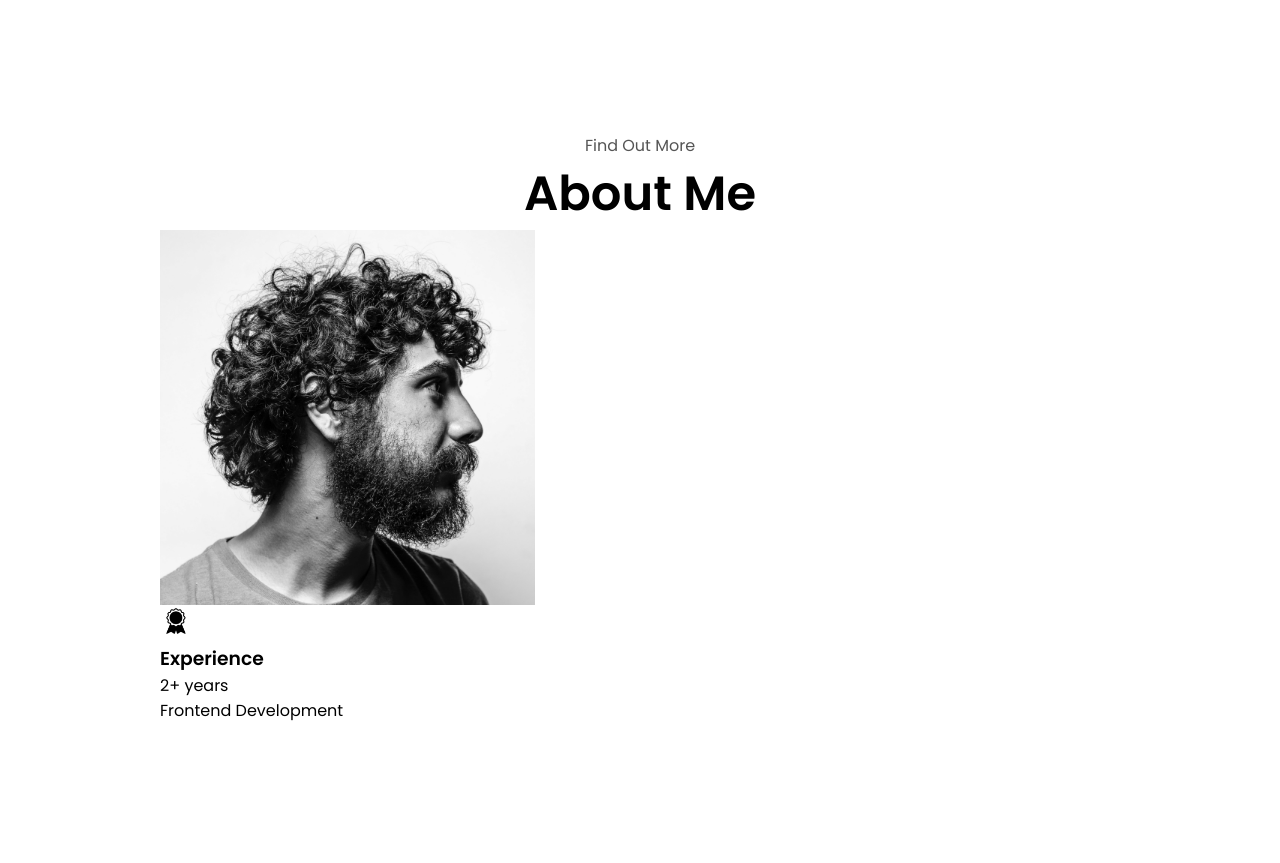
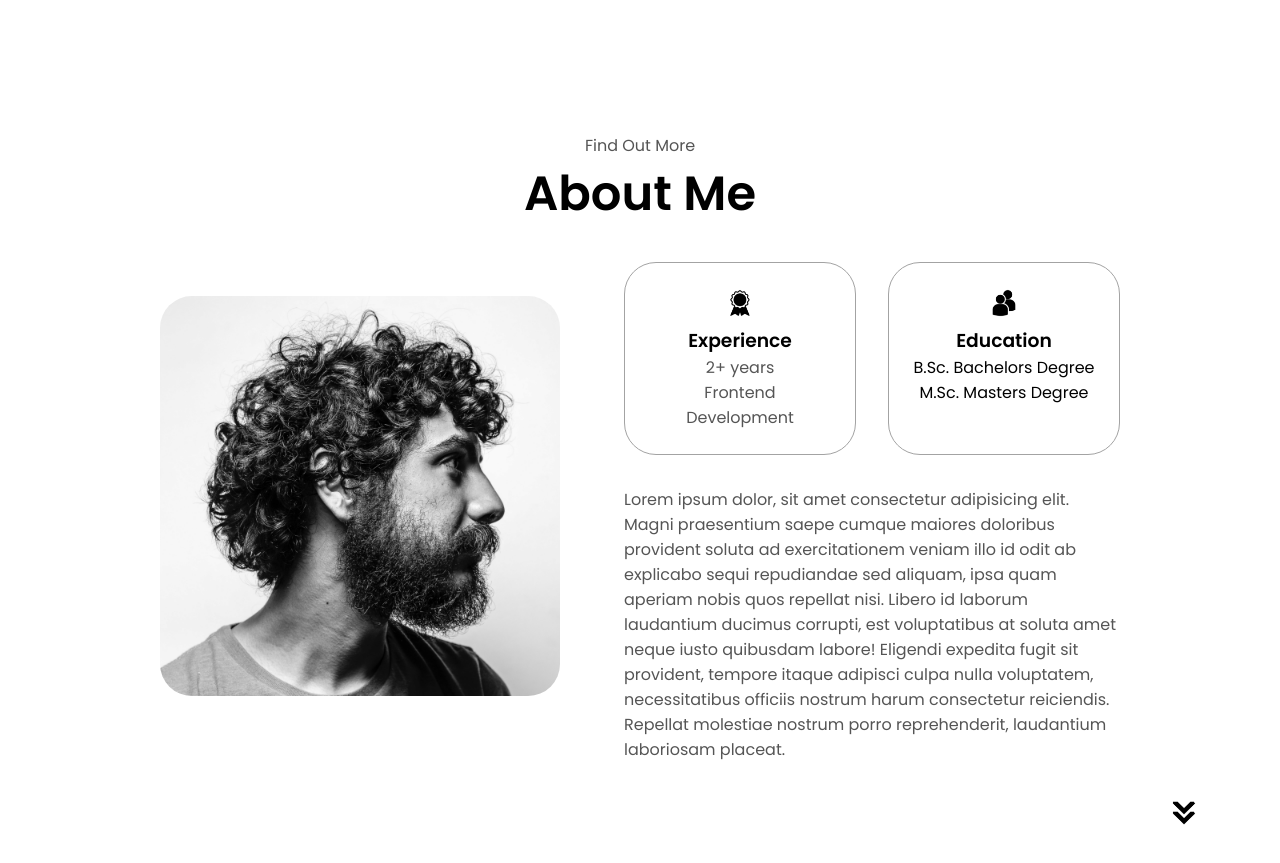
Before and after one commit to robegrg/html-css-js-portofolio, a plain HTML site: page index.html in a window 1280 px wide. Shown: the part 675-1538 px from the top of the page. Drawn offline with Linux system fonts and the light colour scheme.

Commit message:
finished about section

```diff
--- a/index.html
+++ b/index.html
@@ -38,7 +38,7 @@
     </nav>
     <section id = "profile">
       <div class = "section--pic__container">
-        <img src = "./assets/profileRoberto.png" alt = "Roberto's profile picture">
+        <img src = "./assets/profileRoberto.png" alt = "Roberto's profile picture" class="about--pic">
         </div>
         <div class = "section--text">
           <p class = "section--text__p1">Hello, I'm</p>
@@ -70,11 +70,19 @@
     <div class="about--containers">
       <div class="details--container"> <img src="assets/experience.png" alt="experience Icon" class="icon"/>
       <h3>Experience</h3>
-      <p2>2+ years <br>Frontend Development</p2>
+      <p>2+ years <br>Frontend Development</p>
+    </div>
+    <div class="details--container" >
+      <img src="assets/education.png" alt="education Icon" class="icon"/>
+      <h3>Education</h3>
+      <p2>B.Sc. Bachelors Degree <br> M.Sc. Masters Degree</p2>
     </div>
     </div>
+    <div class="text--container">
+      <p>Lorem ipsum dolor, sit amet consectetur adipisicing elit. Magni praesentium saepe cumque maiores doloribus provident soluta ad exercitationem veniam illo id odit ab explicabo sequi repudiandae sed aliquam, ipsa quam aperiam nobis quos repellat nisi. Libero id laborum laudantium ducimus corrupti, est voluptatibus at soluta amet neque iusto quibusdam labore! Eligendi expedita fugit sit provident, tempore itaque adipisci culpa nulla voluptatem, necessitatibus officiis nostrum harum consectetur reiciendis. Repellat molestiae nostrum porro reprehenderit, laudantium laboriosam placeat.</p>
   </div>
 </div>
+<img src="./assets/arrow.png" alt="arrow icon" class="icon arrow" onclick="location.href='./#experience'">
     </section>
     <script src="script.js"></script>
   </body>
--- a/style.css
+++ b/style.css
@@ -158,8 +158,8 @@ section {
 
 .section--pic__container {
   display: flex;
-  height: 375px;
-  width: 375px;
+  height: 400px;
+  width: 400px;
   margin: auto 0;
 
 }
@@ -256,3 +256,67 @@ color: white;
 .btn--container {
   gap: 1rem;
 }
+
+/* remove later */
+
+.section--container {
+  display: flex;
+  align-items: flex-start; /* Aligns items at the top */
+  gap: 1rem;
+}
+
+.about--details__container {
+  display: flex;
+  flex-direction: column;
+  /* justify-content: flex-start; */
+}
+
+/* About section */
+
+#about {
+  position: relative;
+}
+.about--containers{
+  gap: 2rem;
+  margin-bottom: 2rem;
+  margin-top: 2rem;
+}
+.about--details__container{
+  justify-content: center;
+  flex-direction: column;
+}
+
+.about--containers, .about--details__container{
+  display: flex;
+}
+
+.about--pic{
+  border-radius: 2rem;
+}
+
+.arrow{
+  position: absolute;
+  right: -5rem;
+  bottom: 2.5rem;
+}
+
+.details--container{
+  padding: 1.5rem;
+  flex: 1;
+  background: white;
+  border-radius: 2rem;
+  border: rgb(53, 53, 53) 0.1rem solid;
+  border-color: rgb(163, 163, 163);
+  text-align: center;
+}
+
+.section--container{
+  gap: 4rem;
+
+}
+
+.section--pic__container{
+  height: 400px;
+  width: 400px;
+  margin: auto 0;
+}
```
